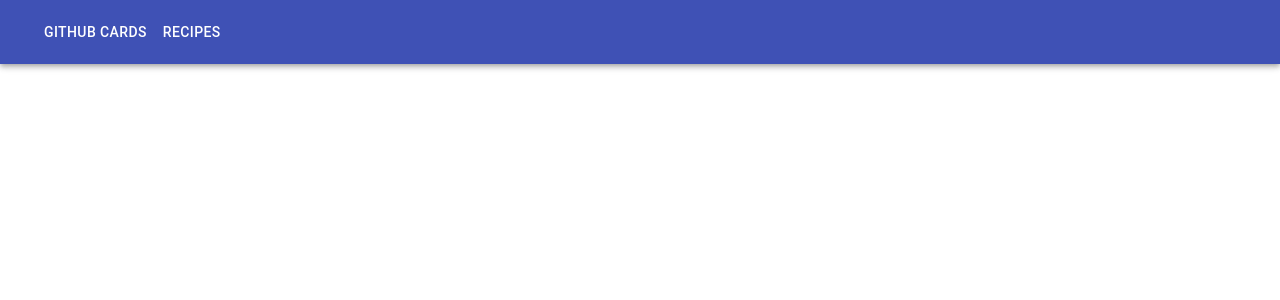
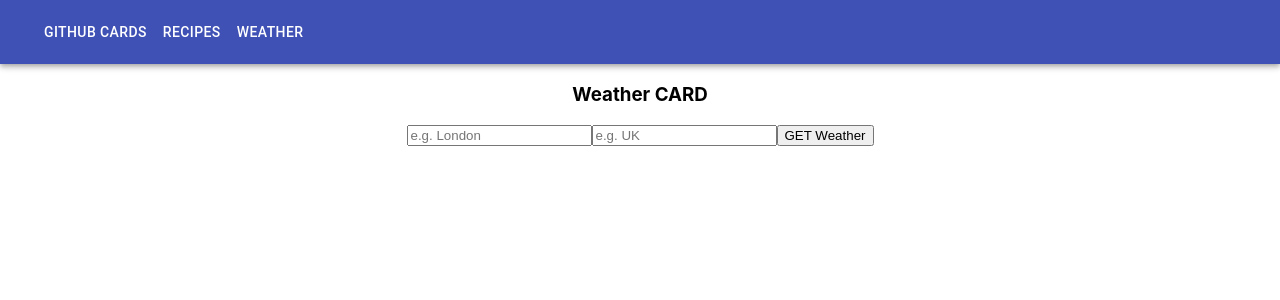
Before and after one commit to truptigaonkar/reactprojects, a React (Create React App) app: page /weather in a window 1280 px wide. Shown: the top 300 px of the page. Built offline with nearby package versions, Linux system fonts and the light colour scheme; no server answers.

Commit message:
Component Weather.js added and console.log output when get weather button clicked

```diff
--- a/src/App.css
+++ b/src/App.css
@@ -5,12 +5,14 @@
 .card {
   box-shadow: 0 4px 8px 0 rgba(0,0,0,0.2);
   transition: 0.3s;
+  flex: 0 0 calc(20% - 30px);
+  margin: 15px;
   width: %;
 }
 
 .card:hover {
   box-shadow: 0 8px 16px 0 rgba(0,0,0,0.2);
-  transform: scale(1.1);
+  transform: scale(1.05);
 }
 
 img {
--- a/src/App.js
+++ b/src/App.js
@@ -3,6 +3,7 @@ import './App.css';
 import Githubusers from './components/Githubusers';
 import { BrowserRouter as Router, Route, Link } from 'react-router-dom';
 import Recipes from './components/Recipes';
+import Weather from './components/Weather';
 import AppBar from '@material-ui/core/AppBar';
 import Toolbar from '@material-ui/core/Toolbar';
 import IconButton from '@material-ui/core/IconButton';
@@ -18,10 +19,12 @@ function App() {
             </IconButton>
             <Button color="inherit" component={Link} to="/">GitHub Cards</Button>
             <Button color="inherit" component={Link} to="/recipes">Recipes</Button>
+            <Button color="inherit" component={Link} to="/weather">Weather</Button>
           </Toolbar>
         </AppBar>
         <Route exact path="/" component={Githubusers} />
         <Route exact path="/recipes" component={Recipes} />
+        <Route exact path="/weather" component={Weather} />
       </Router>
     </div>
   );
--- a/src/components/Githubusers.js
+++ b/src/components/Githubusers.js
@@ -6,7 +6,7 @@ import { TextField, Paper, Typography, Card, CardActionArea, CardActions, CardCo
 class githubusers extends Component {
     constructor(props) {
         super(props);
-        this.state = { users: '', errorMessage: false, cardShow: false, }
+        this.state = { errorMessage: false, cardShow: false, }
     }
 
     // Form button function
@@ -28,6 +28,7 @@ class githubusers extends Component {
                         avatar_url: response.data.avatar_url,
                         html_url: response.data.html_url,
                         public_repos: response.data.public_repos,
+                        repos_url: response.data.repos_url,
                         location: response.data.location,
                         followers: response.data.followers,
                         errorMessage: false,
@@ -85,13 +86,14 @@ class githubusers extends Component {
                                 <Typography variant="body2" color="textSecondary" component="p">
                                     <div><b>Name:</b> {this.state.name}</div>
                                     <div><b>Location:</b> {this.state.location}</div>
-                                    <div><b>GitHhb url:</b><a href={`${this.state.html_url}`} target="_blank">{this.state.html_url}</a></div>
+                                    <div><b>GitHhb url:</b><a href={`${this.state.html_url}`} target="_blank">
+                                        {this.state.html_url}</a></div>
                                 </Typography>
                             </CardContent>
                         </CardActionArea>
                         <CardActions>
-                            <b>Repositories: </b> {this.state.public_repos}
-                            <div style={{ float: 'left' }}><b>Followers: </b> {this.state.followers}</div>
+                            <b>Repositories: </b>{this.state.public_repos}
+                            <b>Followers: </b> {this.state.followers}
                         </CardActions>
                     </Card>
                 }
--- a/src/components/Recipes.js
+++ b/src/components/Recipes.js
@@ -38,8 +38,8 @@ export default class Recipes extends Component {
         </form>
         <div style={{ display: "flex", justifyContent:'space-center', flexWrap: 'wrap' }}>
           {this.state.recipes.map(recipe => (
-            <div className='card' key={recipe.id} style={{flex: '0 0 calc(25% - 30px)', margin: '15px'}} >
-              <div style={{width:'100%'}}><a href={`${recipe.href}`} target="_blank"><img src={recipe.thumbnail} style={{width:'100%', height:'10%'}} /></a></div>
+            <div className='card' key={recipe.id}>
+              <div><a href={`${recipe.href}`} target="_blank"><img src={recipe.thumbnail} style={{width:'100%', height:'100%'}} /></a></div>
               <div><a href={`${recipe.href}`} target="_blank">{recipe.title}</a></div>
               <div>{recipe.ingredients}</div>
             </div>
--- /dev/null
+++ b/src/components/Weather.js
@@ -0,0 +1,30 @@
+import React, { Component } from 'react'
+import axios from 'axios'
+
+const API_KEY = `${process.env.REACT_APP_API_KEY}`;
+
+class Weather extends Component {
+    getWeather = e =>{
+        e.preventDefault();
+        const city = e.target.elements.city.value;
+        const country = e.target.elements.country.value;
+        axios.get(`http://api.openweathermap.org/data/2.5/weather?q=${city},${country}&appid=${API_KEY}&units=metric`)
+        .then(response => {
+            console.log(response.data);
+        })
+    }
+    render() {
+        return (
+            <>
+                <h3>Weather CARD</h3>
+                <form onSubmit={this.getWeather}>
+                    <input type="text" name='city' placeholder='e.g. London'/>
+                    <input type="text" name='country' placeholder='e.g. UK'/>
+                    <button>GET Weather</button>
+                    </form>
+            </>
+        )
+    }
+}
+
+export default Weather;
```
Also changed, not shown: 1 other file (tests, documents, lock files or other folders).
